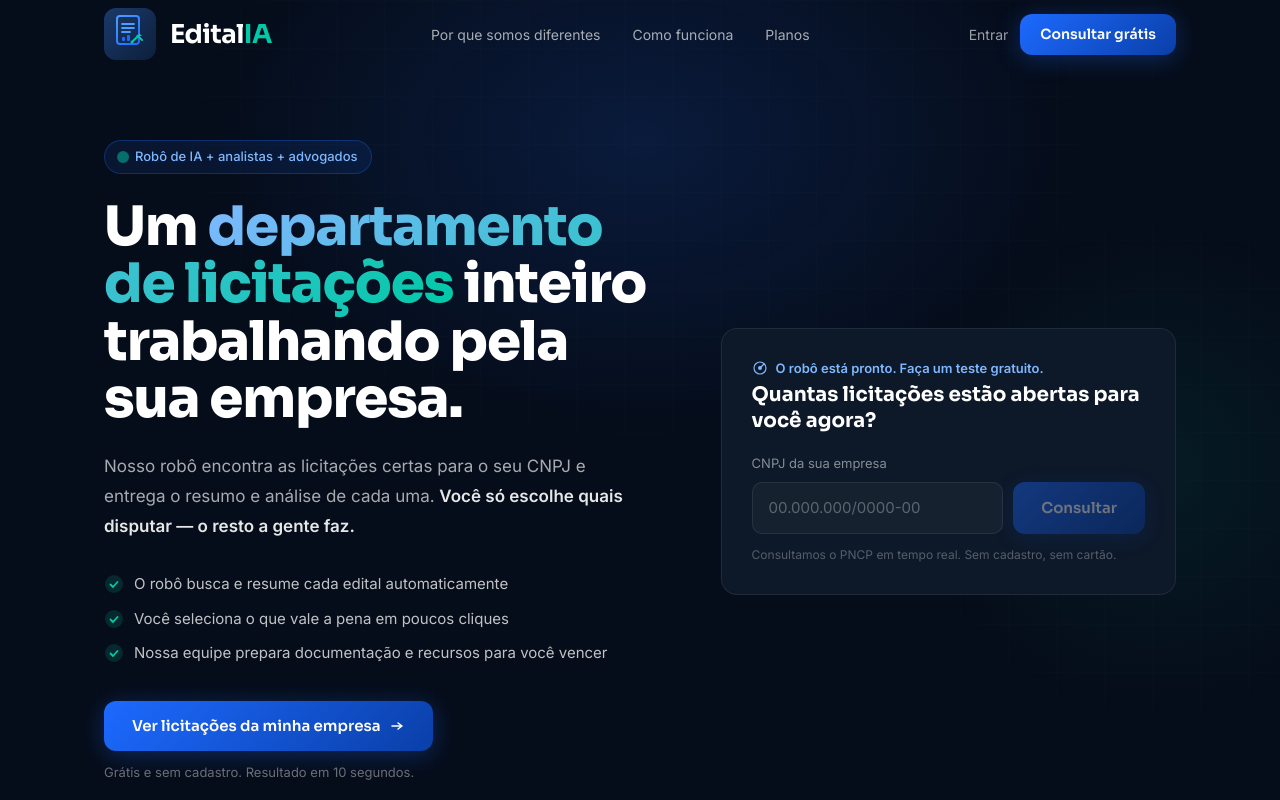
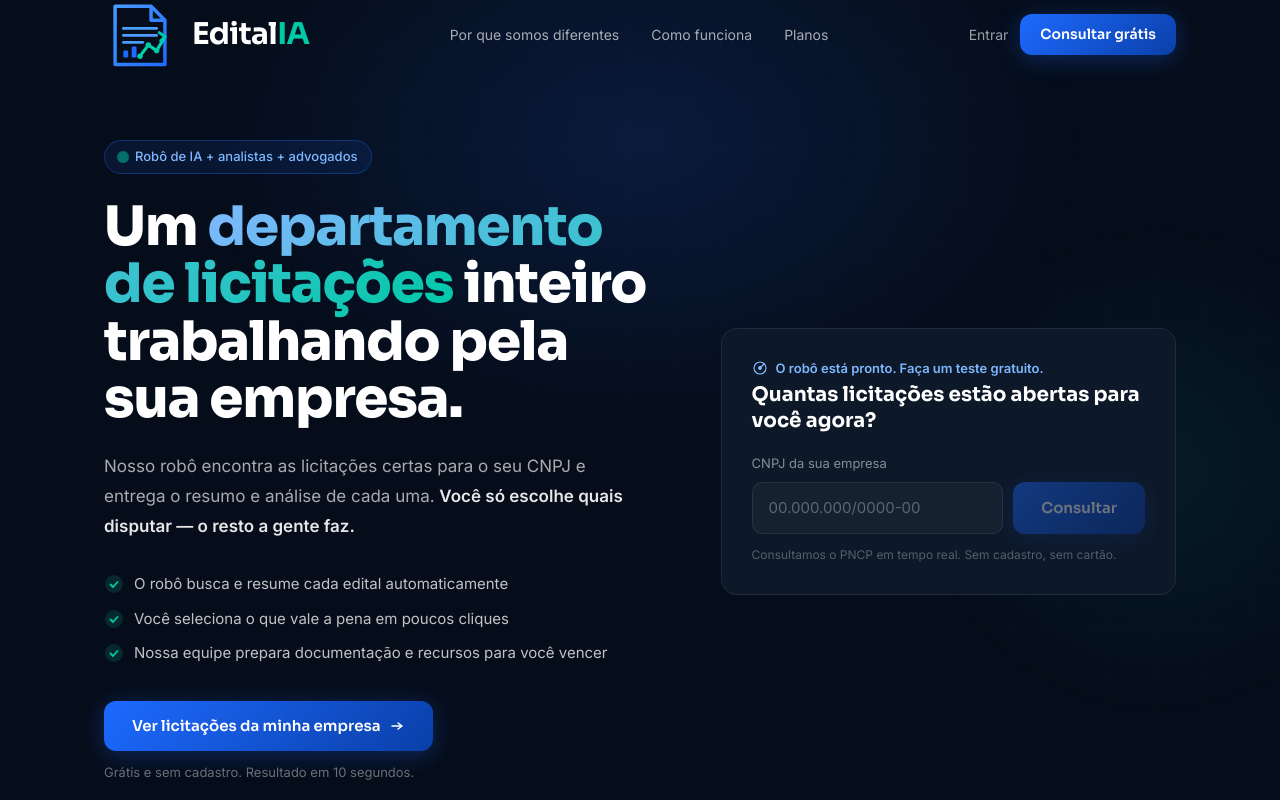
Before and after one commit to renato211291-max/edital-ia, a Next.js app: page / in a window 1280 px wide. Shown: the top 800 px of the page. Built offline with nearby package versions, Linux system fonts and the light colour scheme.

Commit message:
fix: logo maior e icone refinado

```diff
--- a/src/app/page.tsx
+++ b/src/app/page.tsx
@@ -97,37 +97,32 @@ function Header() {
 
 function Logo() {
   return (
-    <div style={{display:'flex',alignItems:'center',gap:'14px'}}>
-      <svg width="52" height="52" viewBox="0 0 52 52" fill="none">
-        <rect width="52" height="52" rx="12" fill="url(#bgGrad)"/>
+    <div style={{display:'flex',alignItems:'center',gap:'16px'}}>
+      <svg width="72" height="72" viewBox="0 0 52 52" fill="none">
         <defs>
-          <linearGradient id="bgGrad" x1="0" y1="0" x2="52" y2="52" gradientUnits="userSpaceOnUse">
-            <stop stopColor="#1a3a6b"/>
-            <stop offset="1" stopColor="#0d1f3c"/>
-          </linearGradient>
-        </defs>
-        {/* Documento */}
-        <rect x="13" y="8" width="22" height="28" rx="3" fill="none" stroke="url(#docGrad)" strokeWidth="2"/>
-        <defs>
-          <linearGradient id="docGrad" x1="13" y1="8" x2="35" y2="36" gradientUnits="userSpaceOnUse">
+          <linearGradient id="docGrad" x1="4" y1="4" x2="48" y2="48" gradientUnits="userSpaceOnUse">
             <stop stopColor="#4A9EFF"/>
             <stop offset="1" stopColor="#1D6AFF"/>
           </linearGradient>
+          <linearGradient id="arrowGrad" x1="24" y1="24" x2="48" y2="48" gradientUnits="userSpaceOnUse">
+            <stop stopColor="#00C9A7"/>
+            <stop offset="1" stopColor="#00E5C0"/>
+          </linearGradient>
         </defs>
-        {/* Linhas do documento */}
-        <line x1="18" y1="16" x2="30" y2="16" stroke="#4A9EFF" strokeWidth="1.8" strokeLinecap="round"/>
-        <line x1="18" y1="20" x2="30" y2="20" stroke="#4A9EFF" strokeWidth="1.8" strokeLinecap="round"/>
-        <line x1="18" y1="24" x2="26" y2="24" stroke="#4A9EFF" strokeWidth="1.8" strokeLinecap="round"/>
-        {/* Barras gráfico */}
-        <rect x="18" y="29" width="3" height="4" rx="1" fill="#1D6AFF"/>
-        <rect x="23" y="27" width="3" height="6" rx="1" fill="#1D6AFF"/>
-        {/* Seta crescimento */}
-        <path d="M28 34 L34 28 L38 32" stroke="#00C9A7" strokeWidth="2" strokeLinecap="round" strokeLinejoin="round" fill="none"/>
-        <circle cx="28" cy="34" r="1.5" fill="#00C9A7"/>
-        <circle cx="34" cy="28" r="1.5" fill="#00C9A7"/>
-        <path d="M35 25 L38 28 L35 28" fill="#00C9A7"/>
+        <path d="M8 6 L34 6 L44 16 L44 48 L8 48 Z" fill="none" stroke="url(#docGrad)" strokeWidth="2.5" strokeLinejoin="round"/>
+        <path d="M34 6 L34 16 L44 16" fill="none" stroke="url(#docGrad)" strokeWidth="2.5" strokeLinejoin="round"/>
+        <line x1="14" y1="22" x2="38" y2="22" stroke="#4A9EFF" strokeWidth="2" strokeLinecap="round"/>
+        <line x1="14" y1="27" x2="38" y2="27" stroke="#4A9EFF" strokeWidth="2" strokeLinecap="round"/>
+        <line x1="14" y1="32" x2="28" y2="32" stroke="#4A9EFF" strokeWidth="2" strokeLinecap="round"/>
+        <rect x="14" y="38" width="3.5" height="5" rx="1" fill="#1D6AFF"/>
+        <rect x="20" y="35" width="3.5" height="8" rx="1" fill="#1D6AFF"/>
+        <polyline points="26,42 32,34 38,38 44,28" stroke="url(#arrowGrad)" strokeWidth="2.2" strokeLinecap="round" strokeLinejoin="round" fill="none"/>
+        <circle cx="26" cy="42" r="2" fill="#00C9A7"/>
+        <circle cx="32" cy="34" r="2" fill="#00C9A7"/>
+        <circle cx="38" cy="38" r="2" fill="#00C9A7"/>
+        <path d="M40 25 L44 28 L41 31" stroke="#00C9A7" strokeWidth="2.2" strokeLinecap="round" strokeLinejoin="round" fill="none"/>
       </svg>
-      <span style={{fontFamily:'Sora,sans-serif',fontWeight:700,fontSize:'26px',letterSpacing:'-0.02em',color:'#fff'}}>
+      <span style={{fontFamily:'Sora,sans-serif',fontWeight:700,fontSize:'30px',letterSpacing:'-0.02em',color:'#fff'}}>
         Edital<span style={{color:'#00C9A7'}}>IA</span>
       </span>
     </div>
```
